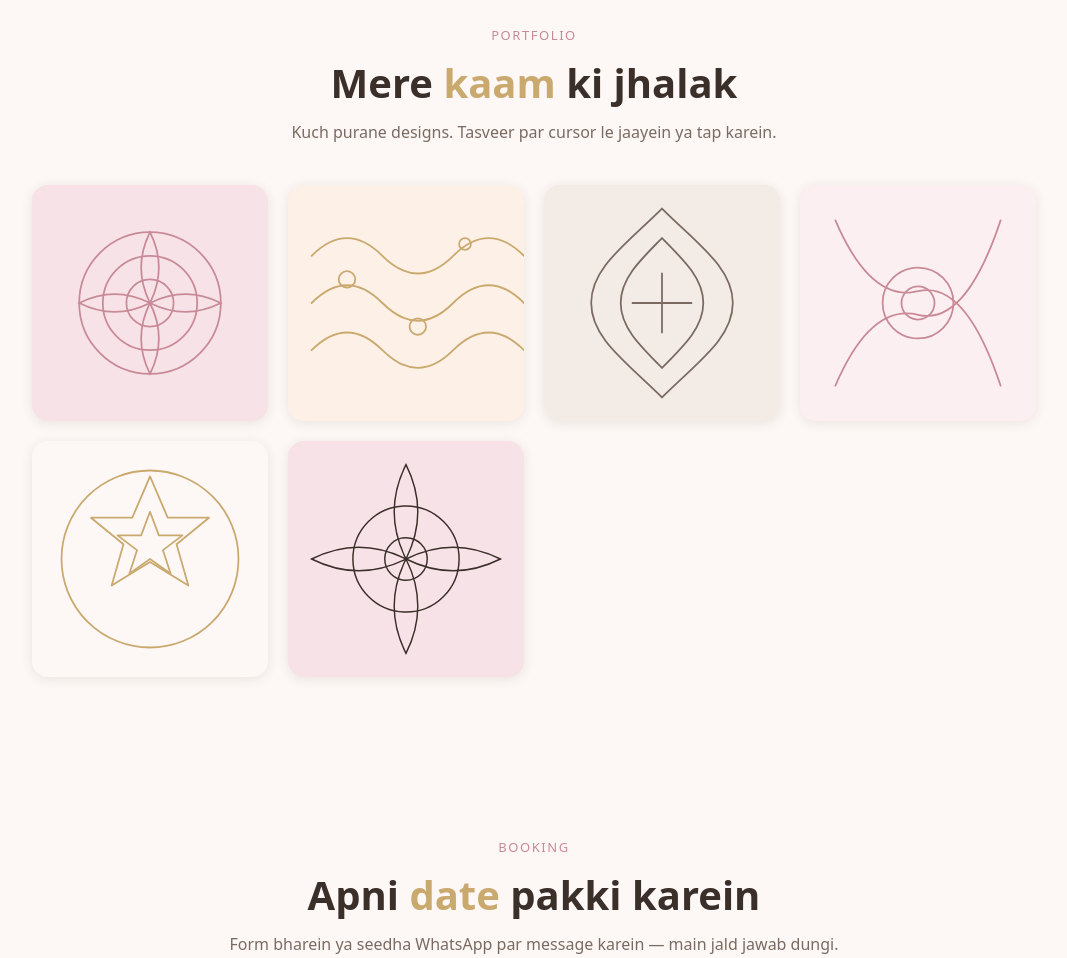
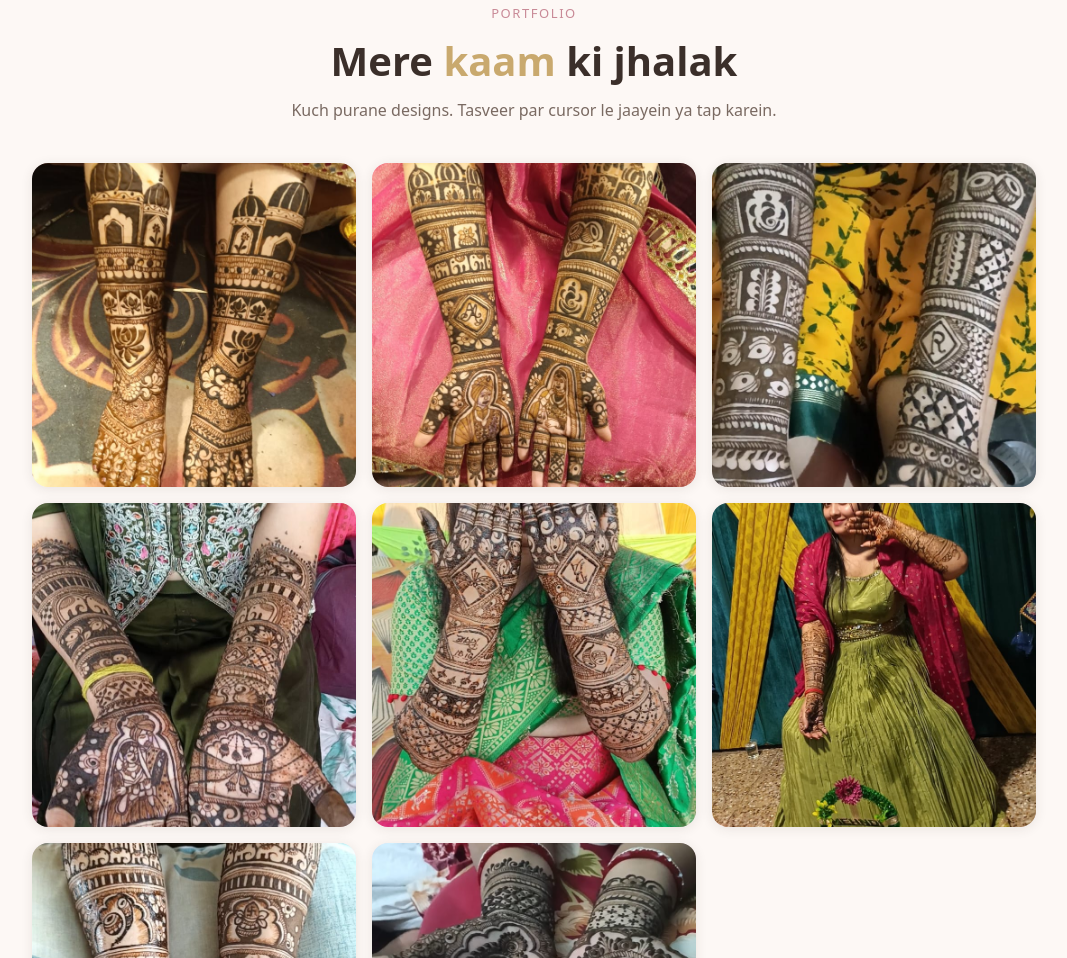
Before and after one commit to atiqulalam257/mehndi_artist_site, a plain HTML site: page index.html in a window 1280 px wide. Shown: the part 1842-2800 px from the top of the page, without its empty margins (106-1173 px from the left). Drawn offline with Linux system fonts and the light colour scheme.

Commit message:
Show real portfolio photos and add full portfolio page

```diff
--- /dev/null
+++ b/portfolio.html
@@ -0,0 +1,37 @@
+<!doctype html>
+<html lang="hi">
+<head>
+  <meta charset="utf-8">
+  <meta name="viewport" content="width=device-width, initial-scale=1">
+  <title>Full Portfolio — Babli Mehndi Studio</title>
+  <meta name="description" content="Babli Mehndi Studio ke poore mehndi design portfolio ko dekhein.">
+  <link rel="stylesheet" href="style.css">
+  <link rel="stylesheet" href="style-extra.css">
+</head>
+<body data-page="portfolio">
+  <header class="site-header">
+    <a class="brand" href="index.html">
+      <span class="brand-mark" aria-hidden="true">✿</span>
+      <span>Babli Mehndi Studio</span>
+    </a>
+    <nav class="main-nav" aria-label="Main navigation">
+      <a href="index.html">Home</a>
+      <a href="index.html#booking" class="nav-cta">Booking</a>
+    </nav>
+  </header>
+  <main>
+    <section class="section gallery" id="gallery">
+      <div class="section-head">
+        <p class="eyebrow">Portfolio</p>
+        <h1 class="section-title">Mere <span class="accent-text">saare designs</span></h1>
+        <p class="section-lead">Babli Mehndi Studio ke portfolio ke baaki designs.</p>
+      </div>
+      <div class="gallery-grid"></div>
+    </section>
+  </main>
+  <footer class="site-footer">
+    <p>© Babli Mehndi Studio · Har design, aapke liye.</p>
+  </footer>
+  <script src="script.js"></script>
+</body>
+</html>
--- a/script.js
+++ b/script.js
@@ -1,5 +1,91 @@
 (function () {
   "use strict";
+
+  // Portfolio photos are ordered as they appear in assets/images.
+  var portfolioImages = [
+    "WhatsApp Image 2026-11-27 at 5.56.18 PM.jpeg",
+    "WhatsApp Image 2026-11-27 at 5.56.30 PM.jpeg",
+    "WhatsApp Image 2026-11-27 at 5.56.31 PM.jpeg",
+    "WhatsApp Image 2026-11-27 at 5.57.10 PM.jpeg",
+    "WhatsApp Image 2026-11-27 at 5.57.12 PM.jpeg",
+    "WhatsApp Image 2026-11-27 at 5.57.13 PM.jpeg",
+    "WhatsApp Image 2026-11-27 at 5.57.17 PM.jpeg",
+    "WhatsApp Image 2026-11-27 at 5.57.18 PM.jpeg",
+    "WhatsApp Image 2026-11-27 at 5.57.58 PM.jpeg",
+    "WhatsApp Image 2026-11-27 at 5.57.59 PM (1).jpeg",
+    "WhatsApp Image 2026-11-27 at 5.57.59 PM (2).jpeg",
+    "WhatsApp Image 2026-11-27 at 5.57.59 PM.jpeg",
+    "WhatsApp Image 2026-11-27 at 5.58.01 PM.jpeg",
+    "WhatsApp Image 2026-11-27 at 5.58.02 PM.jpeg",
+    "WhatsApp Image 2026-11-27 at 5.58.06 PM.jpeg",
+    "WhatsApp Image 2026-11-27 at 5.58.08 PM.jpeg",
+    "WhatsApp Image 2026-11-27 at 5.58.14 PM.jpeg",
+    "WhatsApp Image 2026-11-27 at 5.58.19 PM.jpeg",
+    "WhatsApp Image 2026-11-27 at 5.58.51 PM.jpeg",
+    "WhatsApp Image 2026-11-27 at 5.58.52 PM (1).jpeg",
+    "WhatsApp Image 2026-11-27 at 5.58.52 PM.jpeg",
+    "WhatsApp Image 2026-11-27 at 5.58.53 PM (1).jpeg",
+    "WhatsApp Image 2026-11-27 at 5.58.53 PM.jpeg",
+    "WhatsApp Image 2026-11-27 at 5.58.54 PM (1).jpeg",
+    "WhatsApp Image 2026-11-27 at 5.58.54 PM.jpeg",
+    "WhatsApp Image 2026-11-27 at 5.58.55 PM (1).jpeg",
+    "WhatsApp Image 2026-11-27 at 5.58.55 PM (2).jpeg",
+    "WhatsApp Image 2026-11-27 at 5.58.55 PM.jpeg",
+    "WhatsApp Image 2026-11-27 at 5.58.56 PM (1).jpeg",
+    "WhatsApp Image 2026-11-27 at 5.58.56 PM (2).jpeg",
+    "WhatsApp Image 2026-11-27 at 5.58.56 PM.jpeg",
+    "WhatsApp Image 2026-11-27 at 5.58.57 PM (1).jpeg",
+    "WhatsApp Image 2026-11-27 at 5.58.57 PM.jpeg",
+    "WhatsApp Image 2026-11-27 at 5.58.58 PM (1).jpeg",
+    "WhatsApp Image 2026-11-27 at 5.58.58 PM (2).jpeg",
+    "WhatsApp Image 2026-11-27 at 5.58.58 PM.jpeg",
+    "WhatsApp Image 2026-11-27 at 5.58.59 PM (1).jpeg",
+    "WhatsApp Image 2026-11-27 at 5.58.59 PM (2).jpeg",
+    "WhatsApp Image 2026-11-27 at 5.58.59 PM.jpeg",
+    "WhatsApp Image 2026-11-27 at 5.59.00 PM (1).jpeg",
+    "WhatsApp Image 2026-11-27 at 5.59.00 PM.jpeg",
+    "WhatsApp Image 2026-11-27 at 5.59.01 PM (1).jpeg",
+    "WhatsApp Image 2026-11-27 at 5.59.01 PM (2).jpeg",
+    "WhatsApp Image 2026-11-27 at 5.59.01 PM.jpeg",
+    "WhatsApp Image 2026-11-27 at 5.59.02 PM (1).jpeg",
+    "WhatsApp Image 2026-11-27 at 5.59.02 PM.jpeg"
+  ];
+  var isPortfolioPage = document.body.dataset.page === "portfolio";
+  var galleryGrid = document.querySelector(".gallery-grid");
+
+  function makeGalleryItem(filename, index) {
+    var figure = document.createElement("figure");
+    figure.className = "gallery-item";
+    figure.tabIndex = 0;
+
+    var image = document.createElement("img");
+    image.className = "gallery-img";
+    image.src = "assets/images/" + filename.split("/").map(encodeURIComponent).join("/");
+    image.alt = "Mehndi design portfolio photo " + (index + 1);
+    image.loading = "lazy";
+
+    var caption = document.createElement("figcaption");
+    caption.textContent = "Mehndi Design " + (index + 1);
+    figure.append(image, caption);
+    return figure;
+  }
+
+  if (galleryGrid) {
+    var visibleImages = isPortfolioPage ? portfolioImages.slice(8) : portfolioImages.slice(0, 8);
+    galleryGrid.replaceChildren.apply(galleryGrid, visibleImages.map(makeGalleryItem));
+
+    var gallerySection = galleryGrid.closest(".gallery");
+    if (gallerySection) {
+      var action = document.createElement("div");
+      action.className = "gallery-actions";
+      var link = document.createElement("a");
+      link.className = "btn btn-primary";
+      link.href = isPortfolioPage ? "index.html#gallery" : "portfolio.html";
+      link.textContent = isPortfolioPage ? "Home par wapas jaayein" : "View All";
+      action.appendChild(link);
+      galleryGrid.insertAdjacentElement("afterend", action);
+    }
+  }
 
   // ---------- Mobile nav toggle ----------
   var navToggle = document.getElementById("navToggle");
@@ -62,7 +148,7 @@
       var date = bookingForm.querySelector('[name="date"]');
       var missing = [];
       if (!name || !name.value.trim()) missing.push("naam");
-      if (!phone || !/^[0-9+\-\s]{8,15}$/.test(phone.value.trim())) missing.push("sahi phone number");
+      if (!phone || !/^[0-9+\\-\\s]{8,15}$/.test(phone.value.trim())) missing.push("sahi phone number");
       if (!date || !date.value) missing.push("tareekh");
       if (missing.length) {
         showError(bookingStatus, "Kripya bharein: " + missing.join(", "));
@@ -73,5 +159,4 @@
       bookingForm.reset();
     });
   }
-
 })();
--- a/style-extra.css
+++ b/style-extra.css
@@ -1,67 +1,6 @@
-/* ===== PORTFOLIO GALLERY — responsive grid ===== */
-.gallery-grid {
-  display: grid;
-  gap: 16px;
-  grid-template-columns: repeat(2, 1fr);
+/* Gallery action button spacing */
+.gallery-actions {
+  display: flex;
+  justify-content: center;
+  margin-top: 28px;
 }
-@media (min-width: 720px) {
-  .gallery-grid { grid-template-columns: repeat(3, 1fr); gap: 20px; }
-}
-@media (min-width: 1000px) {
-  .gallery-grid { grid-template-columns: repeat(4, 1fr); }
-}
-
-.gallery-item:focus-visible {
-  outline: 2px solid var(--accent);
-  outline-offset: 3px;
-}
-
-/* tap pe bhi caption dikhe (touch devices) */
-.gallery-item.is-active .gallery-img { transform: scale(1.04); filter: saturate(1.1); }
-.gallery-item.is-active figcaption { opacity: 1; transform: translateY(0); }
-
-/* ===== ABOUT ME — accent palette ke saath ===== */
-.about-points li::before {
-  background: var(--accent);
-}
-.about-text p:first-child {
-  font-size: 17px;
-  color: var(--text);
-}
-.about-art {
-  padding: 12px;
-  border-radius: 50%;
-  background: radial-gradient(circle at 50% 40%, #F7E3E7, transparent 70%);
-}
-
-/* ===== SERVICES — card ka accent aur hover ===== */
-.service-card {
-  border-top: 3px solid var(--accent-soft);
-  transition: transform .18s ease, box-shadow .18s ease;
-}
-.service-card:hover {
-  transform: translateY(-4px);
-  box-shadow: 0 8px 22px rgba(59,47,42,.14);
-}
-.service-card h3 {
-  font-size: 20px;
-  color: var(--accent);
-}
-.service-meta {
-  display: inline-block;
-  margin-top: 6px;
-  padding: 4px 12px;
-  border-radius: 999px;
-  background: #F7E3E7;
-  color: var(--text);
-  font-size: 13px;
-}
-
-/* ===== Reduced motion respect ===== */
-@media (prefers-reduced-motion: reduce) {
-  .gallery-img,
-  .gallery-item figcaption,
-  .service-card,
-  .btn,
-  .main-nav { transition: none; }
-}
```
